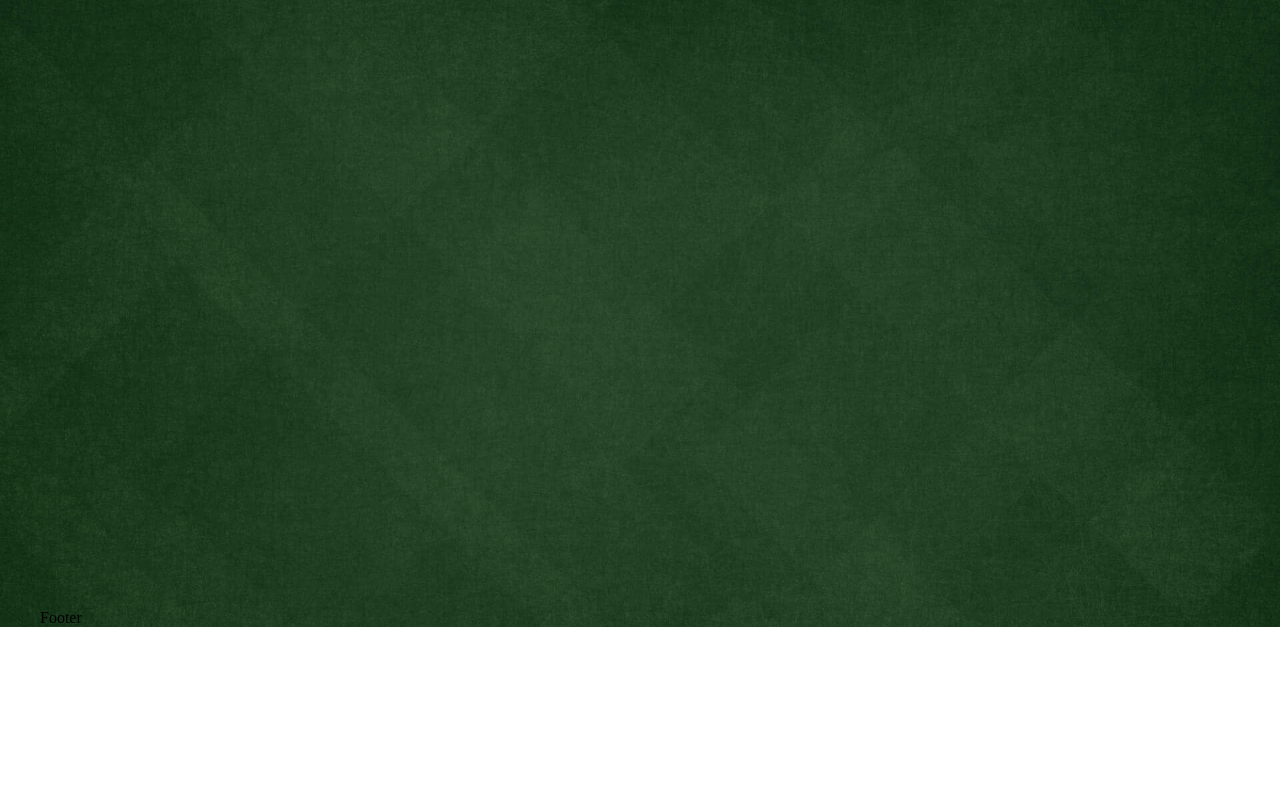
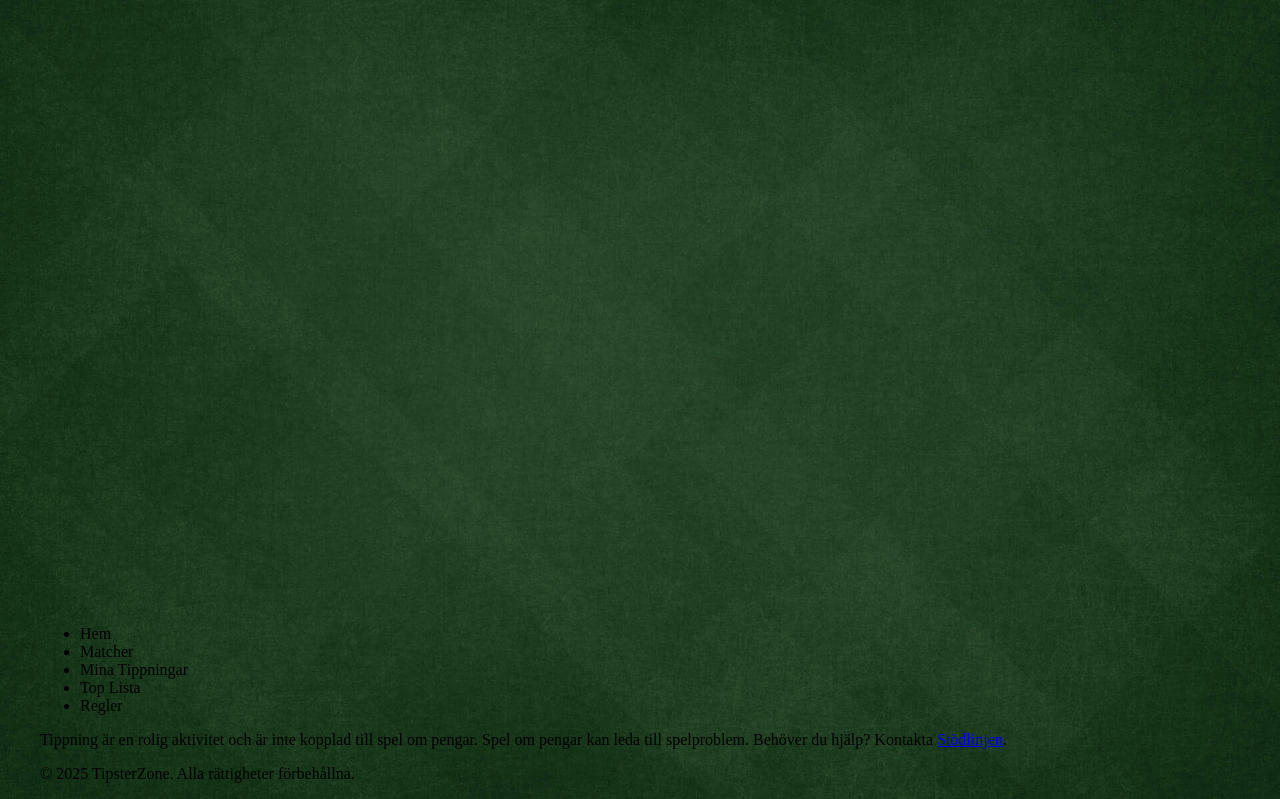
Before and after one commit to oscarkannerstedt/TipsterZone-Exjob, a React (Vite) app in the folder frontend/: page / in a window 1280 px wide. Shown: the part 231-1030 px from the top of the page. Before the commit the page ends 858 px from the top, so only its background shows below. Built offline with nearby package versions, Linux system fonts and the light colour scheme; no server answers.

Commit message:
Added - footer structure

```diff
--- a/frontend/src/components/Footer.tsx
+++ b/frontend/src/components/Footer.tsx
@@ -1,5 +1,34 @@
 export const Footer = () => {
-  return <>Footer</>;
+  return (
+    <section className="footer-wrapper">
+      <nav aria-label="Footer navigation">
+        <ul className="nav-items">
+          <li>Hem</li>
+          <li>Matcher</li>
+          <li>Mina Tippningar</li>
+          <li>Top Lista</li>
+          <li>Regler</li>
+        </ul>
+      </nav>
+
+      <div className="footer-info">
+        <p>
+          Tippning är en rolig aktivitet och är inte kopplad till spel om
+          pengar. Spel om pengar kan leda till spelproblem. Behöver du hjälp?
+          Kontakta{" "}
+          <a
+            href="https://www.stodlinjen.se"
+            target="_blank"
+            rel="noopener noreferrer"
+          >
+            Stödlinjen
+          </a>
+          .
+        </p>
+        <p>&copy; 2025 TipsterZone. Alla rättigheter förbehållna.</p>
+      </div>
+    </section>
+  );
 };
 
 export default Footer;
```
